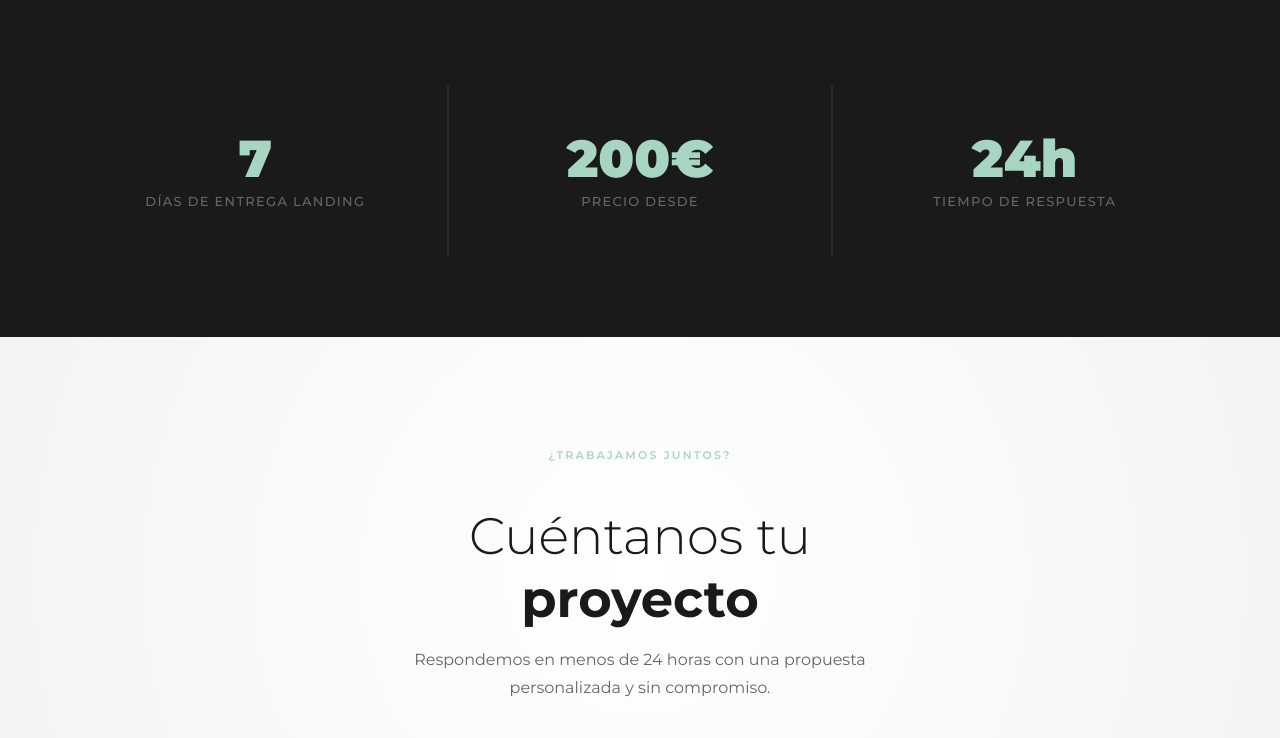
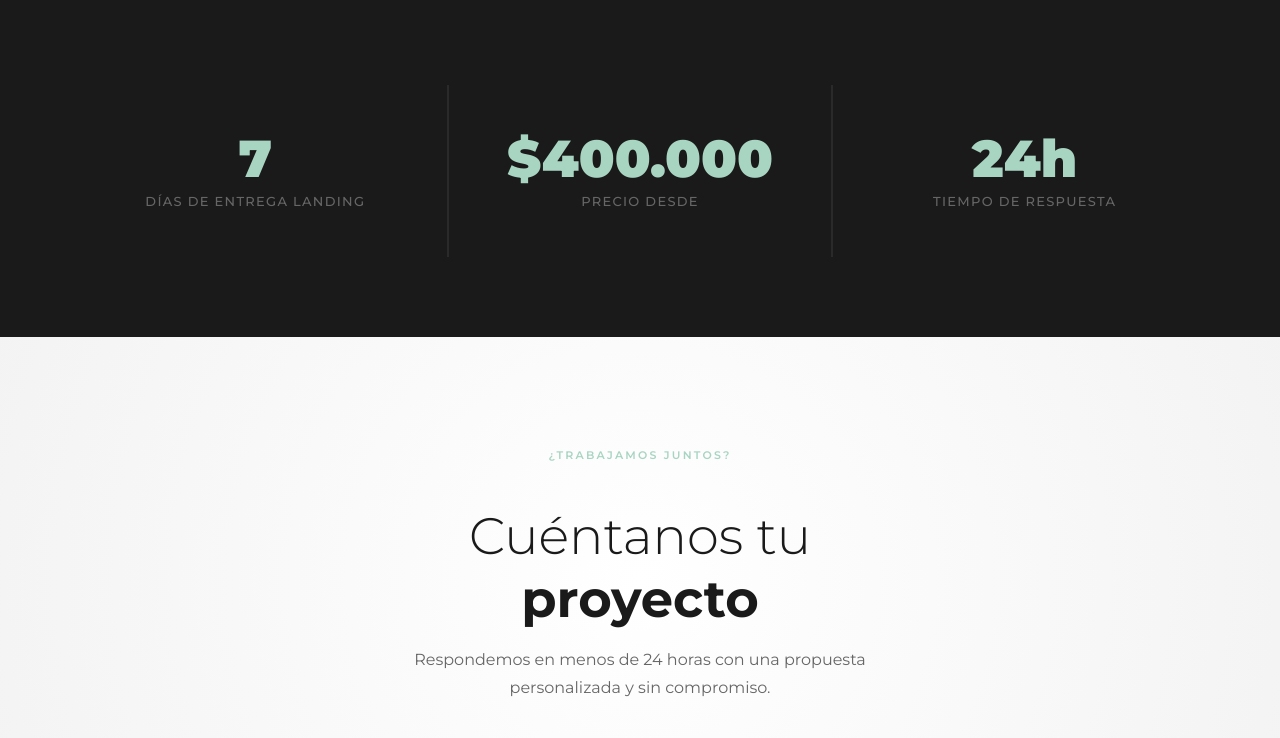
Before and after one commit to diazcorreajean-gif/web-menta, a website: page pages/nosotros.html in a window 1280 px wide. Shown: the part 2220-2958 px from the top of the page. Drawn offline with Linux system fonts and the light colour scheme.

Commit message:
version final Colombia

```diff
--- a/pages/nosotros.html
+++ b/pages/nosotros.html
@@ -107,7 +107,7 @@
                 <div class="numero__label">Días de entrega landing</div>
             </div>
             <div class="numero reveal reveal-delay-2">
-                <div class="numero__cifra">200€</div>
+                <div class="numero__cifra">$400.000</div>
                 <div class="numero__label">Precio desde</div>
             </div>
             <div class="numero reveal reveal-delay-3">
```
